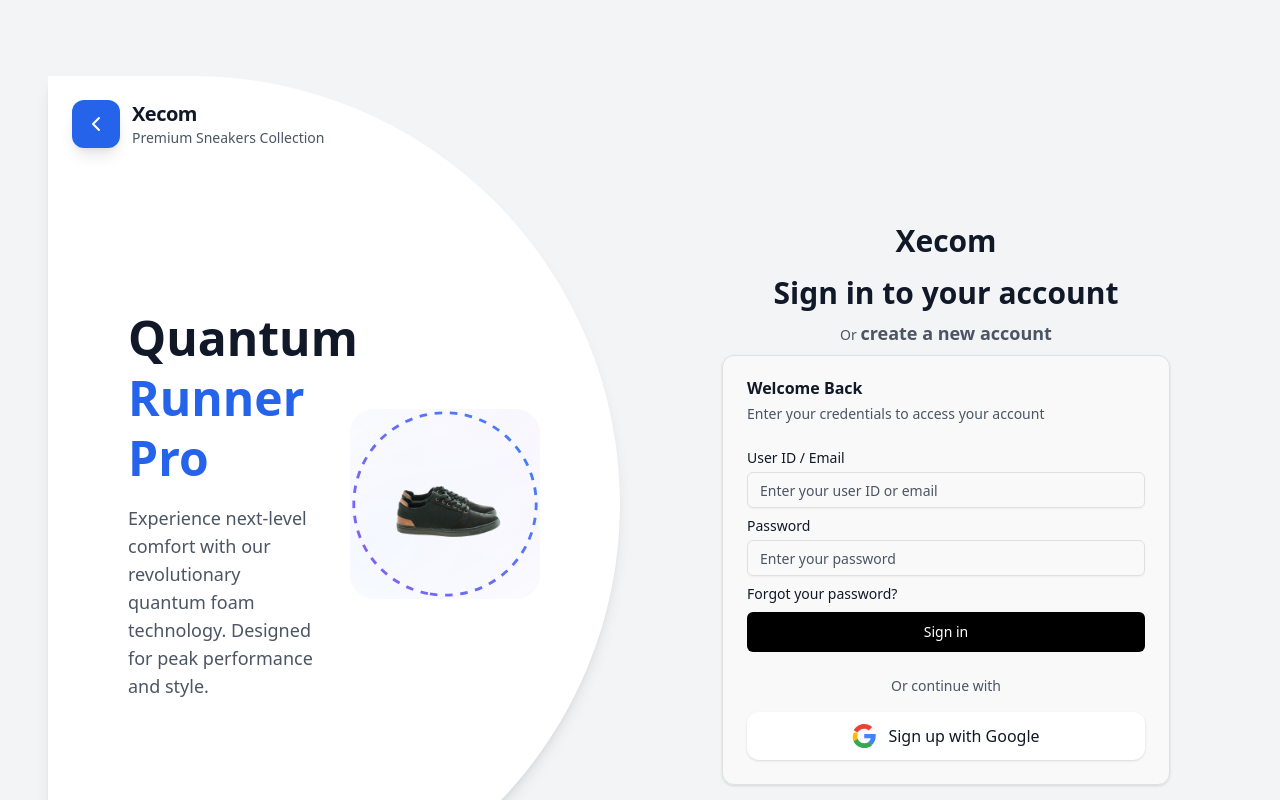
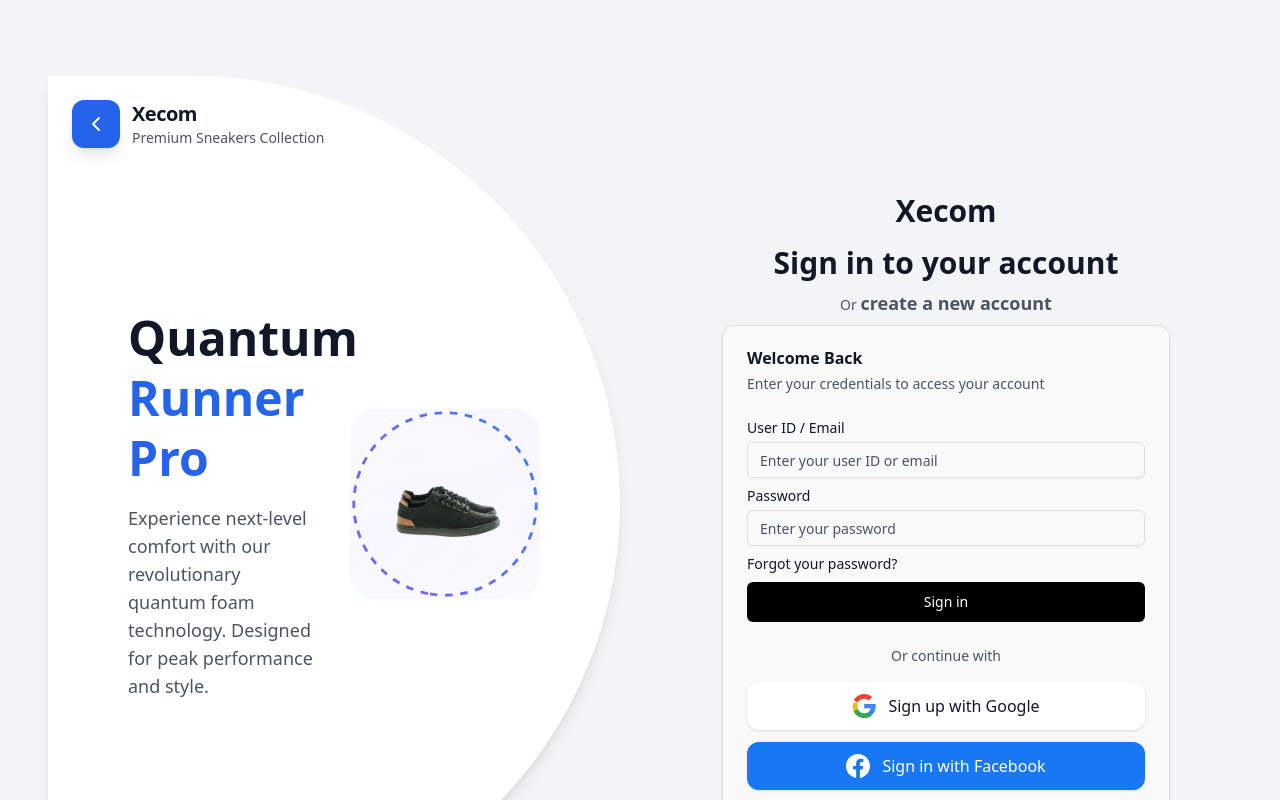
Before and after one commit to Bakhtiar2000/Xecom-Frontend, a Next.js app: page /login in a window 1280 px wide. Shown: the top 800 px of the page. Built offline with nearby package versions, Linux system fonts and the light colour scheme.

Commit message:
added google login feature

```diff
--- a/app/(auth)/login/page.tsx
+++ b/app/(auth)/login/page.tsx
@@ -1,6 +1,6 @@
 "use client";
 
-import { useState } from "react";
+import { useEffect, useState } from "react";
 import Link from "next/link";
 import { useRouter } from "next/navigation";
 import { useForm } from "react-hook-form";
@@ -15,6 +15,8 @@
 import { toast } from "sonner";
 import { TUser } from "@/redux/features/auth/authSlice";
 import { UserRole } from "@/redux/features/auth/dto/auth.dto";
+
+import {signIn} from "next-auth/react"
 
 // Define form types
 interface LoginFormData {
@@ -100,6 +102,29 @@
   const handleGoogleSignIn = async () => {
     console.log("google login");
   };
+
+
+const handleCredentialLogin = (response: any) => {
+  const token = response.credential;
+
+  if (token) {
+    const decodedUser = jwtDecode<TUser>(token);
+
+    dispatch(setUser({ user: decodedUser, token }));
+
+    toast.success("Google login successful");
+
+    if (
+      decodedUser.role === UserRole.SUPER_ADMIN ||
+      decodedUser.role === UserRole.ADMIN ||
+      decodedUser.role === UserRole.STAFF
+    ) {
+      router.push("/admin");
+    } else {
+      router.push("/");
+    }
+  }
+};
 
   return (
     <div className="container grid grid-cols-1 items-center gap-10 lg:grid-cols-2">
@@ -194,9 +219,9 @@
                 </div>
               </div>
 
-              <div className="mt-4 flex justify-center">
+              <div className="mt-4 flex justify-center flex-col space-y-3">
                 <button
-                  onClick={() => handleGoogleSignIn()}
+                 onClick={() => signIn("google")}
                   className="flex w-full cursor-pointer items-center justify-center gap-3 rounded-xl bg-white py-3 font-medium shadow-sm transition-all dark:bg-white/10"
                 >
                   <svg
@@ -222,8 +247,20 @@
                     />
                   </svg>
 
-                  <span>Sign up with Google</span>
+                  <span >Sign up with Google</span>
                 </button>
+                <button
+                onClick={() => signIn("facebook")}
+                className="flex w-full cursor-pointer items-center justify-center gap-3 rounded-xl bg-[#1877F2] py-3 font-medium text-white shadow-sm transition-all"
+                >
+                <svg className="h-6 w-6" viewBox="0 0 24 24" xmlns="http://www.w3.org/2000/svg">
+                <path
+                  d="M24 12.073C24 5.404 18.627 0 12 0S0 5.404 0 12.073C0 18.1 4.388 23.094 10.125 24v-8.437H7.078v-3.49h3.047V9.41c0-3.025 1.792-4.697 4.533-4.697 1.312 0 2.686.235 2.686.235v2.97h-1.513c-1.491 0-1.956.93-1.956 1.886v2.273h3.328l-.532 3.49h-2.796V24C19.612 23.094 24 18.1 24 12.073z"
+                  fill="white"
+                 />
+               </svg>
+               <span>Sign in with Facebook</span>
+              </button>
               </div>
             </CardContent>
           </Card>
--- /dev/null
+++ b/app/api/auth/[...nextauth]/route.ts
@@ -0,0 +1,7 @@
+import { authOptions } from "@/lib/auth";
+import NextAuth from "next-auth";
+
+
+const handler = NextAuth(authOptions);
+
+export {handler as GET, handler as POST};
--- a/app/layout.tsx
+++ b/app/layout.tsx
@@ -3,6 +3,7 @@
 import "./globals.css";
 import { Providers } from "./providers";
 import { Toaster } from "sonner";
+
 
 const geistSans = Geist({
   variable: "--font-geist-sans",
@@ -75,6 +76,7 @@
           <Toaster />
           {children}
         </Providers>
+
       </body>
     </html>
   );
--- a/app/providers.tsx
+++ b/app/providers.tsx
@@ -3,12 +3,15 @@
 import { Provider } from "react-redux";
 import { PersistGate } from "redux-persist/integration/react";
 import { persistor, store } from "@/redux/store";
+import { SessionProvider } from "next-auth/react";
 
 export function Providers({ children }: { children: React.ReactNode }) {
   return (
     <Provider store={store}>
       <PersistGate loading={null} persistor={persistor}>
-        {children}
+        <SessionProvider>
+          {children}
+        </SessionProvider>
       </PersistGate>
     </Provider>
   );
--- /dev/null
+++ b/lib/auth.ts
@@ -0,0 +1,43 @@
+import type { NextAuthOptions } from "next-auth";
+
+import GoogleProvider from "next-auth/providers/google";
+import FacebookProvider from "next-auth/providers/facebook";
+
+export const authOptions: NextAuthOptions = {
+    providers: [
+        GoogleProvider({
+            clientId: process.env.GOOGLE_CLIENT_ID!,
+            clientSecret: process.env.GOOGLE_CLIENT_SECRET!
+        }),
+
+        FacebookProvider({
+            clientId: process.env.FACEBOOK_CLIENT_ID!,
+            clientSecret: process.env.FACEBOOK_CLIENT_SECRET!,
+        }),
+    ],
+    secret: process.env.NEXTAUTH_SECRET,
+
+     callbacks: {
+        async signIn({ user, account, profile }) {
+            console.log("=== SIGN IN DATA ===");
+            console.log("user:", user);
+            console.log("account:", account);
+            console.log("profile:", profile);
+            return true;
+        },
+
+        async session({ session, token }) {
+            console.log("=== SESSION DATA ===");
+            console.log("session:", session);
+            console.log("token:", token);
+            return session;
+        },
+
+        async jwt({ token, user, account, profile }) {
+            console.log("=== JWT DATA ===");
+            console.log("token:", token);
+            console.log("user:", user);
+            return token;
+        }
+    }
+};
--- a/package.json
+++ b/package.json
@@ -31,10 +31,12 @@
     "class-variance-authority": "^0.7.1",
     "clsx": "^2.1.1",
     "cmdk": "^1.1.1",
+    "dotenv": "^17.3.1",
     "framer-motion": "^12.24.11",
     "jwt-decode": "^4.0.0",
     "lucide-react": "^0.562.0",
     "next": "^16.1.6",
+    "next-auth": "^4.24.13",
     "radix-ui": "^1.4.3",
     "react": "^19.2.4",
     "react-dom": "^19.2.4",
@@ -48,7 +50,7 @@
   },
   "devDependencies": {
     "@tailwindcss/postcss": "^4",
-    "@types/node": "^20",
+    "@types/node": "^20.19.37",
     "@types/react": "^19",
     "@types/react-dom": "^19",
     "baseline-browser-mapping": "^2.9.11",
```
Also changed, not shown: 1 other file (tests, documents, lock files or other folders).
